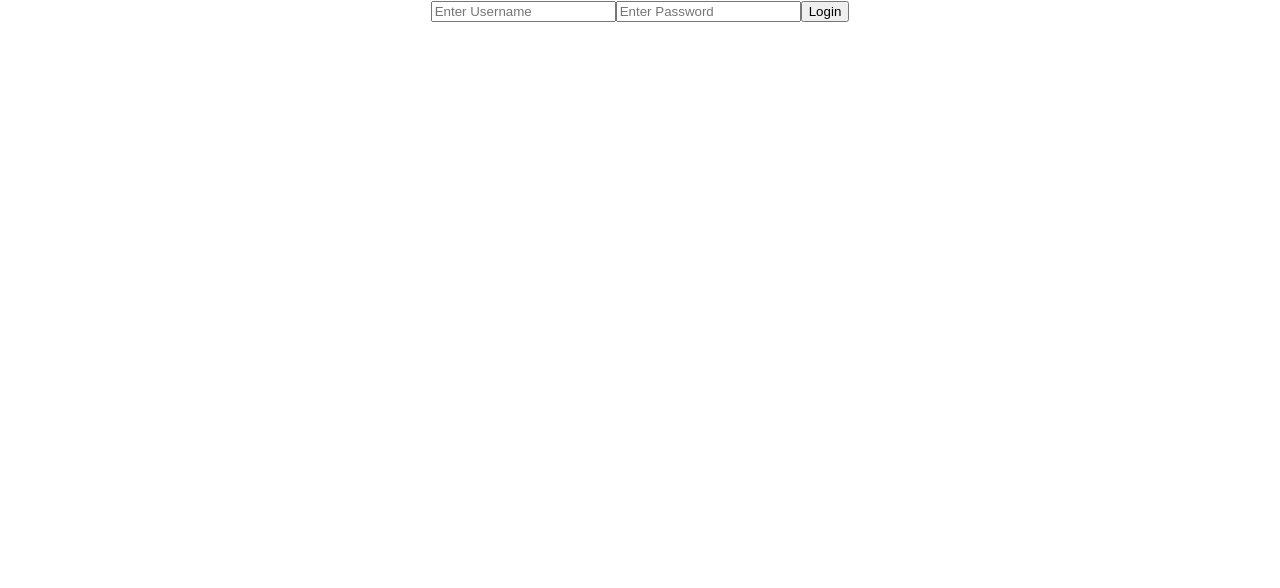
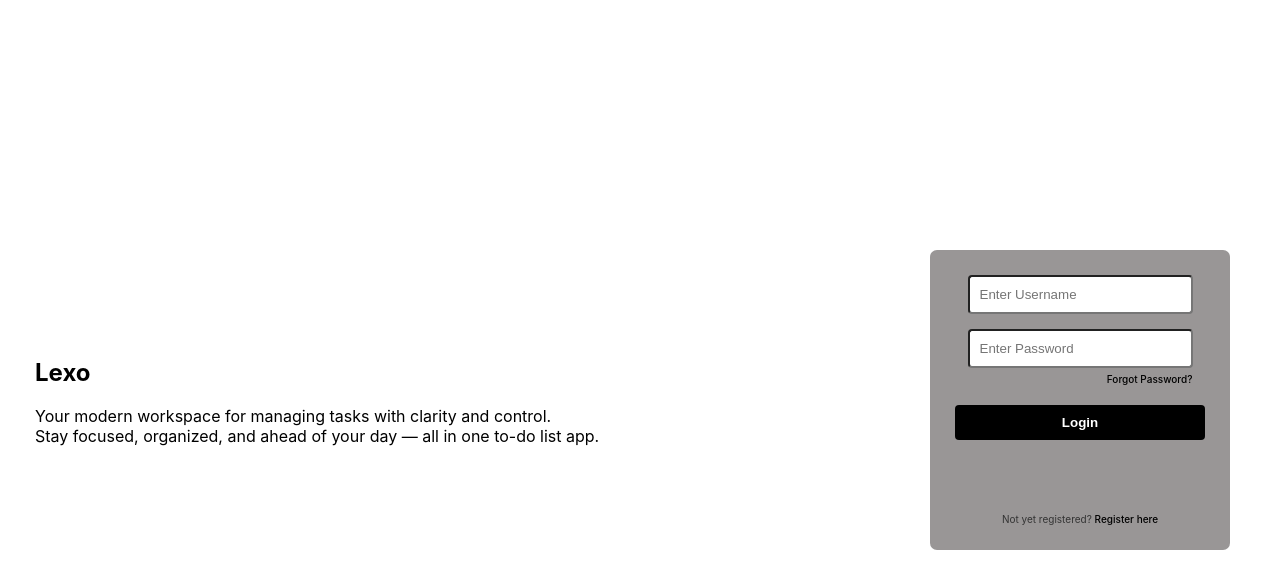
Before and after one commit to Incendio03/To-Do-List, a React (Create React App) app in the folder frontend/: page / in a window 1280 px wide. Shown: the top 588 px of the page. Built offline with nearby package versions, Linux system fonts and the light colour scheme.

Commit message:
Added UI design for login page
- Forgot Password is not working yet
- To be added soon: Login with FB or Google

```diff
--- a/frontend/src/App.css
+++ b/frontend/src/App.css
@@ -1,38 +1,5 @@
-.App {
-  text-align: center;
-}
-
-.App-logo {
-  height: 40vmin;
-  pointer-events: none;
-}
-
-@media (prefers-reduced-motion: no-preference) {
-  .App-logo {
-    animation: App-logo-spin infinite 20s linear;
+body {
+    margin: 0;
+    padding: 0;
+    box-sizing: border-box;
   }
-}
-
-.App-header {
-  background-color: #282c34;
-  min-height: 100vh;
-  display: flex;
-  flex-direction: column;
-  align-items: center;
-  justify-content: center;
-  font-size: calc(10px + 2vmin);
-  color: white;
-}
-
-.App-link {
-  color: #61dafb;
-}
-
-@keyframes App-logo-spin {
-  from {
-    transform: rotate(0deg);
-  }
-  to {
-    transform: rotate(360deg);
-  }
-}
--- a/frontend/src/components/authentication/Login.js
+++ b/frontend/src/components/authentication/Login.js
@@ -1,5 +1,6 @@
 import { useState } from "react";
 import { loginUser } from "../../services/authService";
+import '../../styles/authentication/login.css';
 
 export function LoginPage() {
     const [username, setUsername] = useState('');
@@ -15,20 +16,36 @@ export function LoginPage() {
     }
 
     return (
-        <div>
+        <div className="loginPage">
+            <section className="introContainer">
+                <h1>Lexo</h1>
+                <p>Your modern workspace for managing tasks with clarity and control. <br/>Stay focused, organized, and ahead of your day — all in one to-do list app.</p>
+            </section>
+            <div className="loginContainer">
+                <div className="inputContainer">
                     <input
+                        className="loginInputs"
                         placeholder="Enter Username"
-                value = {username}
+                        value={username}
                         onChange={(e) => setUsername(e.target.value)}
                     />
 
                     <input
+                        className="loginInputs"
                         placeholder="Enter Password"
                         value={password}
                         onChange={(e) => setPassword(e.target.value)}
                     />
 
-            <button onClick={onLogin}>Login</button>
+
+                </div>
+
+                <a href="#" className="forgotPassword">Forgot Password?</a>
+
+                <button className="loginBtn" onClick={onLogin}>Login</button>
+
+                <p className="register">Not yet registered? <a href="/signup">Register here</a></p>
+            </div>
         </div>
     );
 }
--- /dev/null
+++ b/frontend/src/styles/authentication/login.css
@@ -0,0 +1,94 @@
+.loginPage {
+    height: 100vh;
+    width: 100vw;
+    background-color: white;
+    display: flex;
+    flex-direction: row;
+    justify-content: space-between;
+    align-items: center;
+}
+
+.introContainer {
+    padding: 25px;
+    margin: 10px;
+    flex: 1;
+    max-width: 60%;
+}
+
+.loginContainer {
+    height: 250px;
+    width: 250px;
+    background-color: rgb(153, 150, 150);
+    display: flex;
+    flex-direction: column;
+    padding: 25px;
+    margin-right: 50px;
+    border-radius: 7px;
+    justify-content: space-between;
+}
+
+.inputContainer {
+    display: flex;
+    flex-direction: column;
+    gap: 15px;
+    margin: 0;
+    align-items: center;
+    width: 100%;
+}
+
+
+.loginInputs {
+    padding: 10px;
+    border-radius: 4px;
+    width: 90%;
+    box-sizing: border-box;
+}
+
+.loginBtn {
+    padding: 10px;
+    background-color: black;
+    color: white;
+    border: none;
+    border-radius: 4px;
+    cursor: pointer;
+    font-weight: bold;
+}
+
+.forgotPassword {
+    color: black;
+    text-decoration: none;
+    font-size: 10px;
+    font-weight: 500;
+    margin-bottom: 15px;
+    align-self: flex-end;
+    margin-top: 5px;
+    margin-bottom: 20px;
+    margin-right: 5%;
+    cursor: pointer;
+}
+
+.forgotPassword:hover {
+    text-decoration: underline;
+}
+
+.loginBtn:hover {
+    background-color: rgb(30, 30, 30);
+}
+
+.register {
+    margin-top: auto;
+    font-size: 10px;
+    text-align: center;
+    color: #333;
+    margin-bottom: 0;
+}
+
+.register a {
+    color: black;
+    text-decoration: none;
+    font-weight: 500;
+}
+
+.register a:hover {
+    text-decoration: underline;
+}
```
Also changed, not shown: frontend/src/styles/authentication/signup.css (added). Lines whose indentation alone changed are shown as unchanged.
